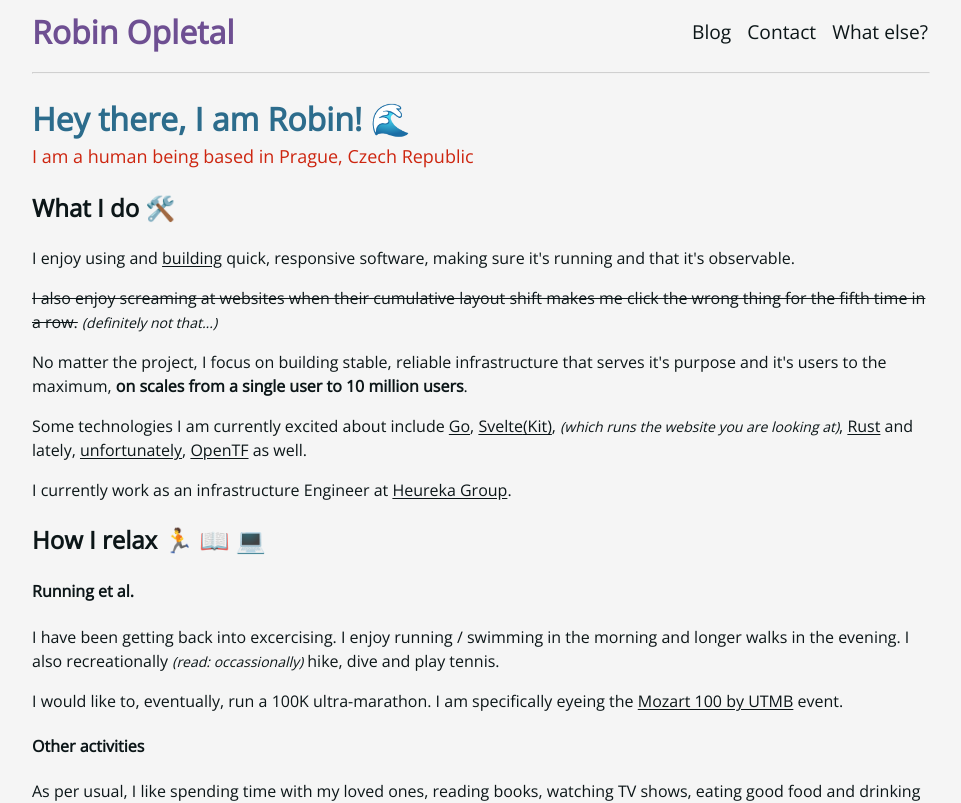
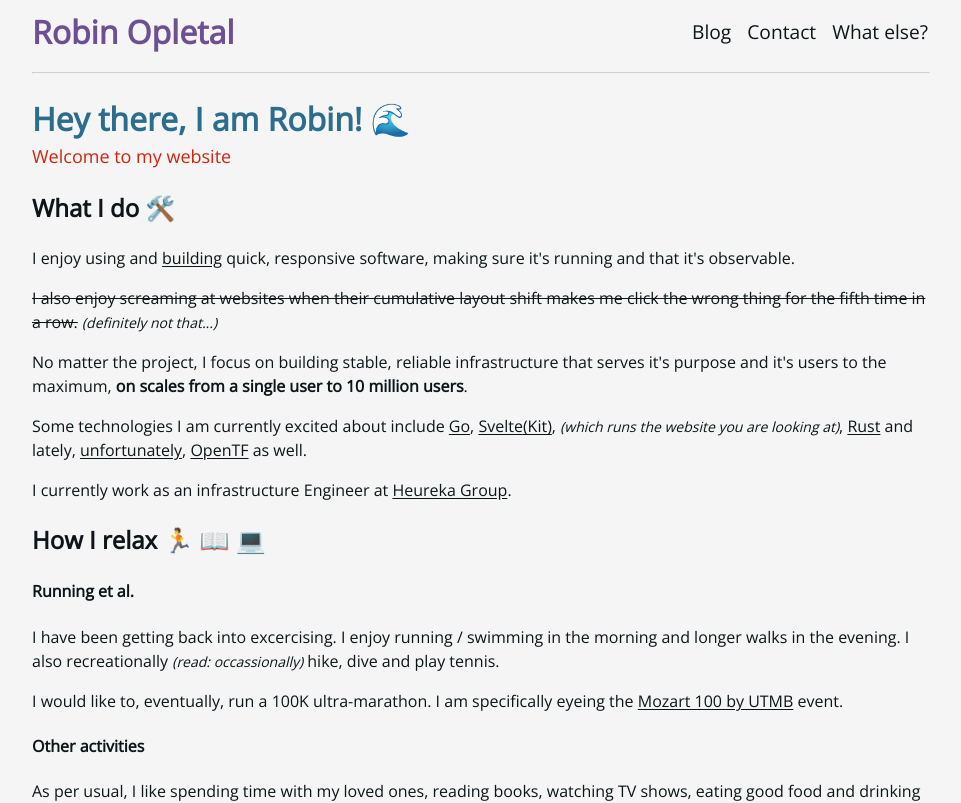
Before and after one commit to fourstepper/robinopletal.com, a SvelteKit app: page / in a window 1280 px wide. Shown: the top 803 px of the page, without its empty margins (160-1121 px from the left). Built offline with nearby package versions, Linux system fonts and the light colour scheme; a small style sheet from the web is missing; a web font is replaced by a local one.

Commit message:
chore(homepage): change homepage intro

```diff
--- a/src/routes/+page.svelte
+++ b/src/routes/+page.svelte
@@ -10,7 +10,7 @@
 <div>
   <div>
     <h1>Hey there, I am Robin! 🌊</h1>
-    <p class="intro">I am a human being based in Prague, Czech Republic</p>
+    <p class="intro">Welcome to my website</p>
   </div>
   <h2>What I do 🛠️</h2>
   <p>
```
